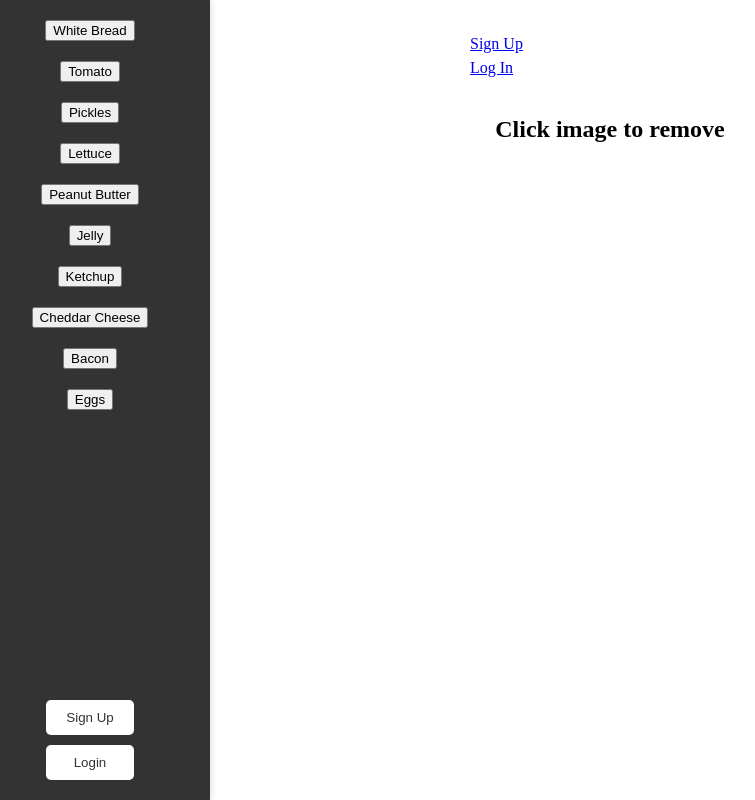
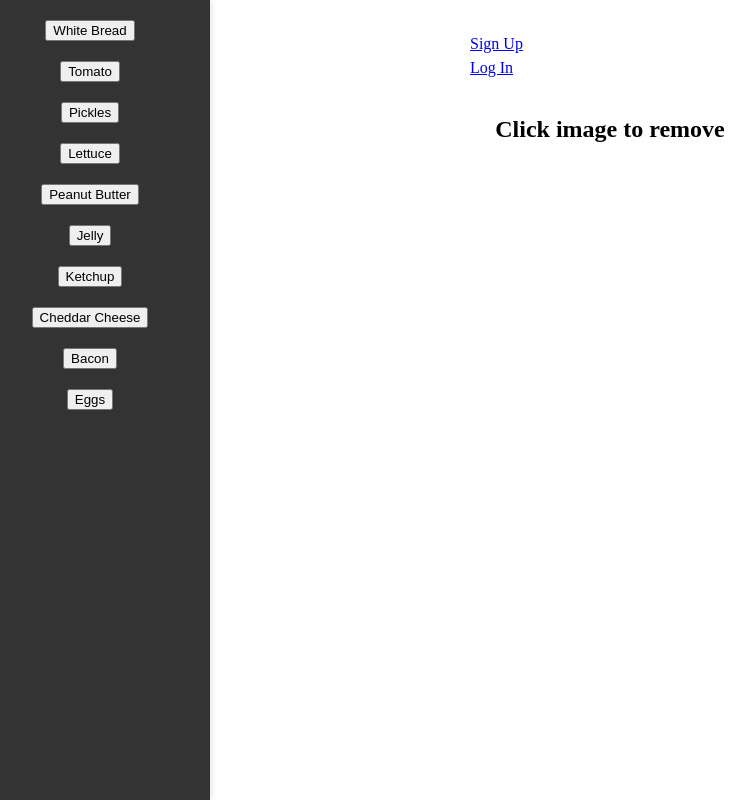
Before and after one commit to staten-island-tech/vue-supabase-project-matthew-and-maxim-and-nicole, a Vue app in the folder project/: page /store in a window 1280 px wide. Shown: the whole page, without its empty margins (30-785 px from the left). Built offline with nearby package versions, Linux system fonts and the light colour scheme.

Commit message:
Update Store.vue

```diff
--- a/project/src/views/Store.vue
+++ b/project/src/views/Store.vue
@@ -28,10 +28,6 @@ function removeItem(index) {
       <div v-for="item in items" :key="item.id">
         <ItemButton :value="item" @clicked="addItem(item)" />
       </div>
-    </div>
-    <div class="auth-buttons">
-      <button @click="signUp">Sign Up</button>
-      <button @click="login">Login</button>
     </div>
   </header>
 
@@ -78,28 +74,6 @@ header {
   gap: 20px;
 }
 
-.auth-buttons {
-  margin-top: 15px;
-  display: flex;
-  flex-direction: column;
-  gap: 10px;
-}
-
-.auth-buttons button {
-  background-color: #fff;
-  color: #333;
-  border: none;
-  padding: 10px 20px;
-  border-radius: 5px;
-  cursor: pointer;
-  transition: background-color 0.2s, color 0.2s;
-}
-
-.auth-buttons button:hover {
-  background-color: #ddd;
-  color: #000;
-}
-
 h2 {
   margin-top: 20px;
   text-align: center;
```
